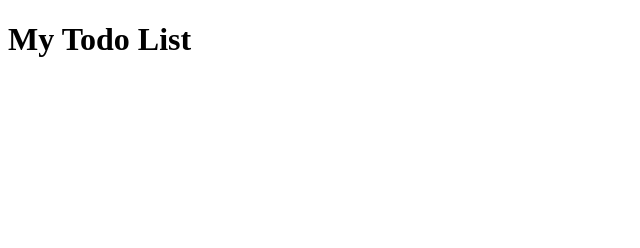
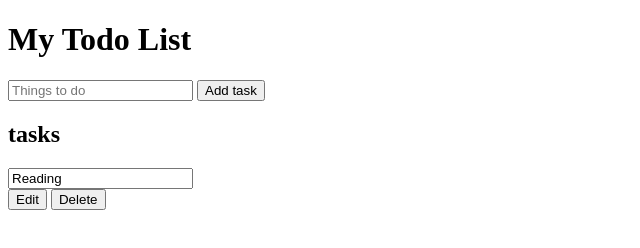
Before and after one commit to Oladoyeen/Todo_app, a plain HTML site: page index.html in a window 1280 px wide. Shown: the whole page, without its empty margins (0-640 px from the left). Drawn offline with Linux system fonts and the light colour scheme.

Commit message:
new codes

```diff
--- a/index.html
+++ b/index.html
@@ -11,6 +11,41 @@
 
     <header>
         <h1>My Todo List</h1>
+        <form id="My-list">
+            <input
+               type="text"
+               id="Todo-list"
+               placeholder="Things to do" />
+            <input
+                type="submit"
+                id="Todo-list-submit"
+                value="Add task"/>
+        </form>
     </header>
+
+    <main>
+
+        <section class="Todo-list">
+            <h2>tasks</h2>
+
+            <div id="tasks">
+
+                <div class="content">
+                    <input
+                        type="text"
+                        class="text"
+                        value="Reading"
+                        readonly
+                        />
+                </div>
+                <div class="actions">
+                    <button class="edit">Edit</button>
+                    <button class="delete">Delete</button>
+                </div>
+
+            </div>
+
+        </section>
+    </main>
 </body>
 </html>
```
